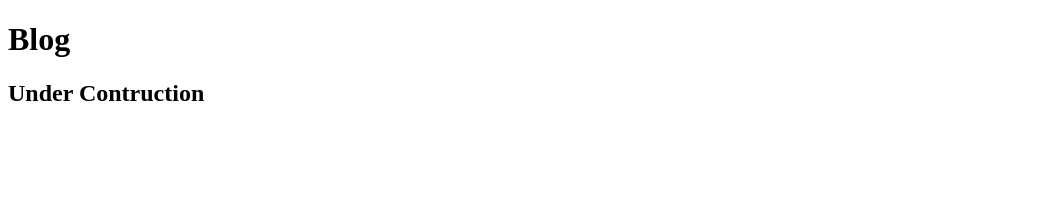
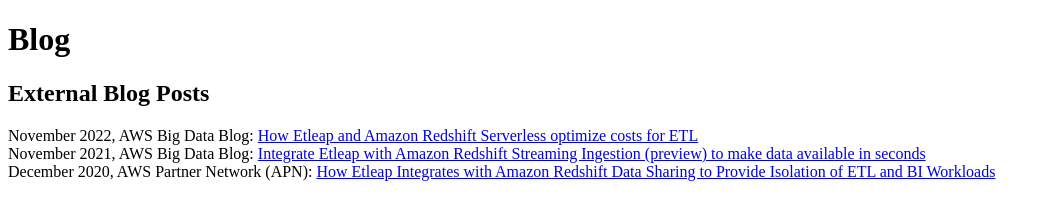
Before and after one commit to caiusb/website, a Gatsby site: page /blog in a window 1280 px wide. Shown: the whole page, without its empty margins (0-1050 px from the left). Built offline with nearby package versions, Linux system fonts and the light colour scheme; Gatsby itself is replaced by a stand-in of ours.

Commit message:
Added links to external blog posts
Also removed old pages

```diff
--- a/src/pages/blog.js
+++ b/src/pages/blog.js
@@ -6,7 +6,14 @@ const BlogPage = () => (
   <div>
     <h1>Blog</h1>
 
-    <h2>Under Contruction</h2>
+    <h2>External Blog Posts</h2>
+
+    November 2022, AWS Big Data Blog: <a href="https://aws.amazon.com/blogs/big-data/how-etleap-and-amazon-redshift-serverless-optimize-costs-for-etl/">How Etleap and Amazon Redshift Serverless optimize costs for ETL</a>
+    <br />
+    November 2021, AWS Big Data Blog: <a href="https://aws.amazon.com/blogs/big-data/integrate-etleap-with-amazon-redshift-streaming-ingestion-preview-to-make-data-available-in-seconds/">Integrate Etleap with Amazon Redshift Streaming Ingestion (preview) to make data available in seconds</a>
+    <br />
+    December 2020, AWS Partner Network (APN): <a href="https://aws.amazon.com/blogs/apn/how-etleap-integrates-with-amazon-redshift-data-sharing-to-provide-isolation-of-etl-and-bi-workloads/">How Etleap Integrates with Amazon Redshift Data Sharing to Provide Isolation of ETL and BI Workloads</a>
+
   </div>
 )
 
```
Also changed, not shown: src/pages/cycling.js (deleted, +0 -13 lines).
